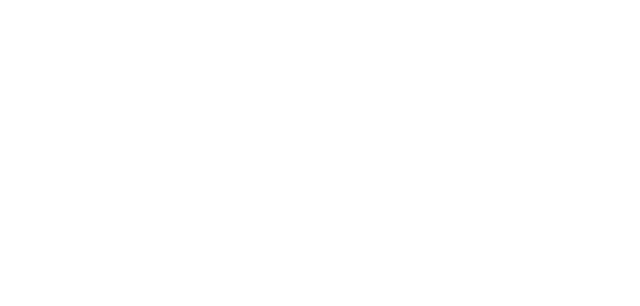
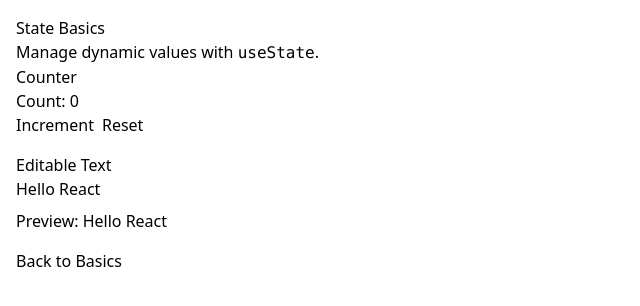
Before and after one commit to FanX0/react-ts-basic, a React (Vite) app: page /basic/state in a window 1280 px wide. Before the commit this address had no page. Shown: the top 306 px of the page, without its empty margins (0-640 px from the left). Built offline with nearby package versions, Linux system fonts and the light colour scheme.

Commit message:
feat(docs): scaffold Basic pages and routes for core React learning

```diff
--- a/src/main.jsx
+++ b/src/main.jsx
@@ -4,6 +4,9 @@ import { BrowserRouter, Routes, Route } from "react-router";
 import "./index.css";
 import App from "./App.jsx";
 import Tabs from "./components/tabs/Tabs.jsx";
+import BasicIndex from "./pages/basic/BasicIndex.tsx";
+import StateBasics from "./pages/basic/StateBasics.tsx";
+import PropsBasics from "./pages/basic/PropsBasics.tsx";
 import FetchEasy from "./pages/requests/fetch/justfetch/FetchEasy.tsx";
 import FetchTyped from "./pages/requests/fetch/justfetch/FetchTyped.tsx";
 import FetchHook from "./pages/requests/fetch/justfetch/FetchHook.tsx";
@@ -30,6 +33,9 @@ createRoot(document.getElementById("root")).render(
       <Routes>
         <Route path="/" element={<App />} />
         <Route path="/product" element={<Tabs />} />
+        <Route path="/basic" element={<BasicIndex />} />
+        <Route path="/basic/state" element={<StateBasics />} />
+        <Route path="/basic/props" element={<PropsBasics />} />
         <Route path="/fetch-basic" element={<FetchEasy />} />
         <Route path="/fetch-typed" element={<FetchTyped />} />
         <Route path="/fetch-hook" element={<FetchHook />} />
--- /dev/null
+++ b/src/pages/basic/BasicIndex.tsx
@@ -0,0 +1,18 @@
+import { useEffect } from 'react';
+
+export default function BasicIndex() {
+  useEffect(() => {
+    document.title = 'React Basics Documentation';
+  }, []);
+
+  return (
+    <div style={{ padding: 16 }}>
+      <h1>React Basics</h1>
+      <p>Learn core React concepts with small, focused examples.</p>
+      <ul>
+        <li><a href="/basic/state">State Basics</a></li>
+        <li><a href="/basic/props">Props Basics</a></li>
+      </ul>
+    </div>
+  );
+}
--- /dev/null
+++ b/src/pages/basic/PropsBasics.tsx
@@ -0,0 +1,27 @@
+type GreetingProps = {
+  name: string;
+  excited?: boolean;
+};
+
+function Greeting({ name, excited = false }: GreetingProps) {
+  return <p>{excited ? `Hello, ${name}! 🎉` : `Hello, ${name}.`}</p>;
+}
+
+export default function PropsBasics() {
+  return (
+    <div style={{ padding: 16 }}>
+      <h2>Props Basics</h2>
+      <p>Pass data from parent to child components via <code>props</code>.</p>
+
+      <section>
+        <h3>Examples</h3>
+        <Greeting name="Ada" />
+        <Greeting name="Grace" excited />
+      </section>
+
+      <p style={{ marginTop: 16 }}>
+        <a href="/basic">Back to Basics</a>
+      </p>
+    </div>
+  );
+}
--- /dev/null
+++ b/src/pages/basic/StateBasics.tsx
@@ -0,0 +1,30 @@
+import { useState } from 'react';
+
+export default function StateBasics() {
+  const [count, setCount] = useState(0);
+  const [text, setText] = useState('Hello React');
+
+  return (
+    <div style={{ padding: 16 }}>
+      <h2>State Basics</h2>
+      <p>Manage dynamic values with <code>useState</code>.</p>
+
+      <section>
+        <h3>Counter</h3>
+        <p>Count: {count}</p>
+        <button onClick={() => setCount((c) => c + 1)}>Increment</button>
+        <button onClick={() => setCount(0)} style={{ marginLeft: 8 }}>Reset</button>
+      </section>
+
+      <section style={{ marginTop: 16 }}>
+        <h3>Editable Text</h3>
+        <input value={text} onChange={(e) => setText(e.target.value)} placeholder="Type here" />
+        <p style={{ marginTop: 8 }}>Preview: {text}</p>
+      </section>
+
+      <p style={{ marginTop: 16 }}>
+        <a href="/basic">Back to Basics</a>
+      </p>
+    </div>
+  );
+}
```
